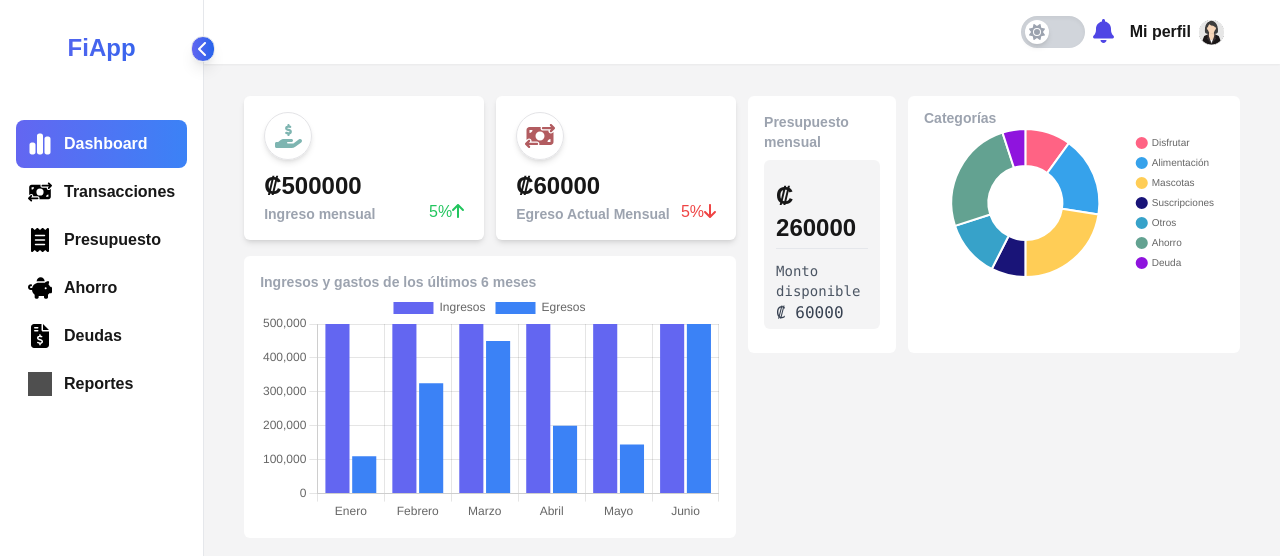
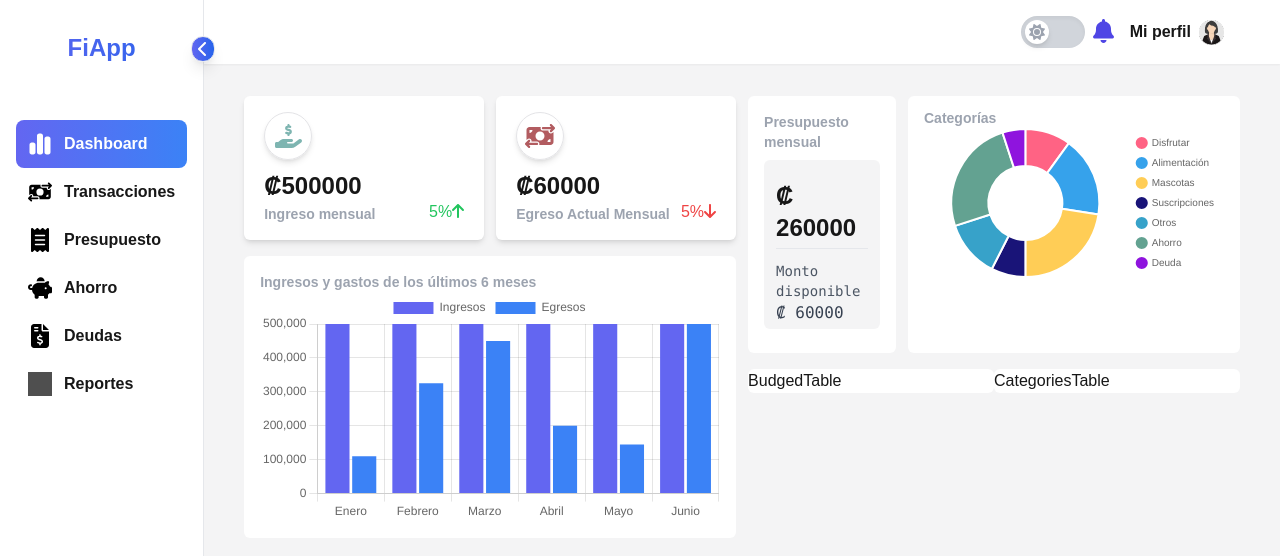
Before and after one commit to Jeim05/personal-finance-app, a Next.js app: page / in a window 1280 px wide. Shown: the top 556 px of the page. Built offline with nearby package versions, Linux system fonts and the light colour scheme; grey boxes are pictures that could not be loaded.

Commit message:
Tablas
Tablas para ver las categorias y el presupuesto

```diff
--- a/app/(root)/page.tsx
+++ b/app/(root)/page.tsx
@@ -1,6 +1,6 @@
 import MainCards from '@/components/dashboard/mainCards'
 import { PresupuestoCategorias } from '@/components/dashboard/PresupuestoCategorias'
-import { Tables } from '@/components/dashboard/Tables'
+import { DashboardTables } from '@/components/dashboard/DashboardTables'
 import { VerticalBarChart } from '@/components/ui/VerticalBarChart'
 
 const Home = () => {
@@ -13,6 +13,7 @@ const Home = () => {
         </div>
         <div className='home-content-left'>
           <PresupuestoCategorias />
+          <DashboardTables />
         </div>
       </div>
     </section>
--- a/app/globals.css
+++ b/app/globals.css
@@ -119,3 +119,7 @@ body {
 .budget-amounts-box{
   @apply bg-zinc-100 rounded-md px-3 pt-4 my-2;
 }
+
+.dashboard-tables{
+  @apply flex lg:flex-row py-4;
+}
--- a/components/dashboard/BudgedTable.tsx
+++ b/components/dashboard/BudgedTable.tsx
@@ -2,6 +2,6 @@ import React from 'react'
 
 export const BudgedTable = () => {
   return (
-    <div className='bg-cards'>BudgedTable</div>
+    <div className='bg-cards basis-1/2'>BudgedTable</div>
   )
 }
--- a/components/dashboard/CategoriesTable.tsx
+++ b/components/dashboard/CategoriesTable.tsx
@@ -2,6 +2,6 @@ import React from 'react'
 
 export const CategoriesTable = () => {
   return (
-    <div className='bg-cards'>CategoriesTable</div>
+    <div className='bg-cards basis-1/2'>CategoriesTable</div>
   )
 }
--- a/components/dashboard/Tables.tsx
+++ b/components/dashboard/DashboardTables.tsx
@@ -2,9 +2,9 @@ import React from 'react'
 import { CategoriesTable } from './CategoriesTable'
 import { BudgedTable } from './BudgedTable'
 
-export const Tables = () => {
+export const DashboardTables = () => {
   return (
-    <div className='grid grid-cols-1 lg:grid-cols-2'>
+    <div className='dashboard-tables'>
         <BudgedTable />
         <CategoriesTable />
     </div>
```
